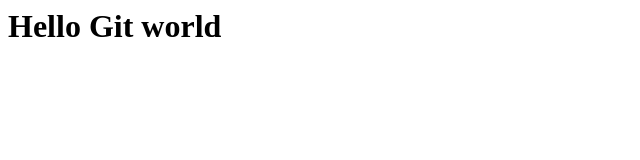
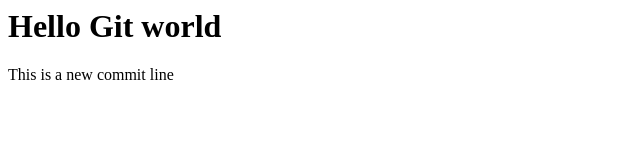
Before and after one commit to ncooper1106/ideal-repo, a plain HTML site: page index.html in a window 1280 px wide. Shown: the whole page, without its empty margins (0-640 px from the left). Drawn offline with Linux system fonts and the light colour scheme.

Commit message:
Another commit

```diff
--- a/index.html
+++ b/index.html
@@ -1 +1,3 @@
 <h1>Hello Git world</h1>
+
+<p>This is a new commit line</p>
```
